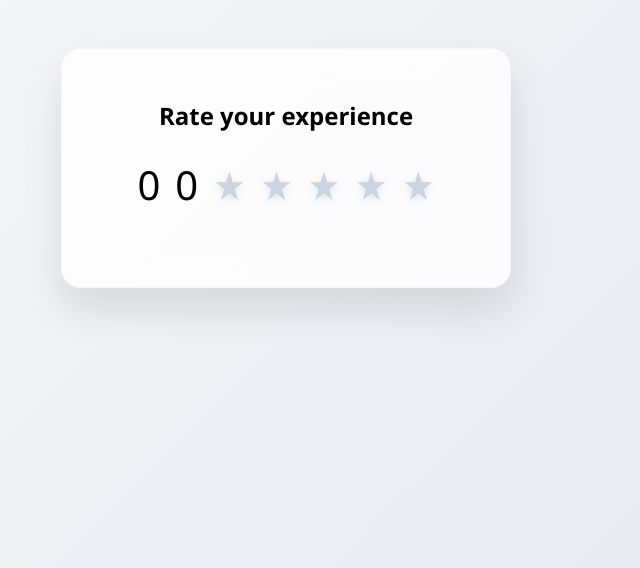
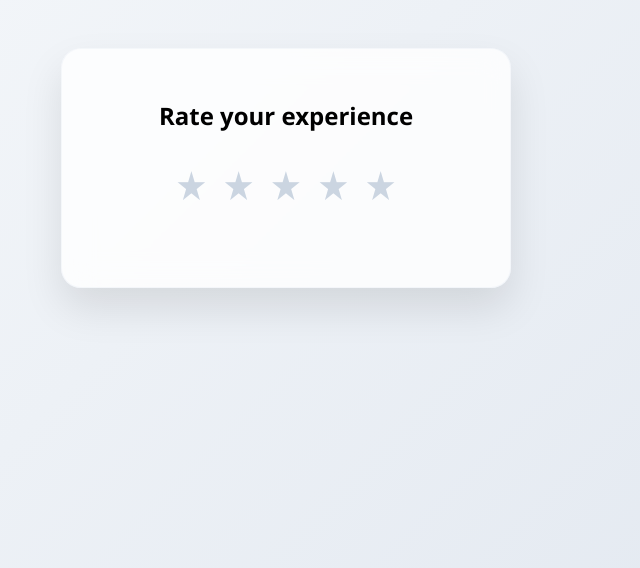
Before and after one commit to vsniranjan/rating-ui, a React app: page / in a window 1280 px wide. Shown: the part 232-800 px from the top of the page, without its empty margins (354-994 px from the left). Built offline with nearby package versions, Linux system fonts and the light colour scheme; the HTML template or start-up script is replaced by a standard one.

Commit message:
Conditional rendering

```diff
--- a/src/components/Rating.jsx
+++ b/src/components/Rating.jsx
@@ -5,26 +5,25 @@ const Rating = () => {
   const [hover, setHover] = useState(0);
 
   const stars = Array.from({ length: 5 }, (_, i) => i + 1);
+  const feedbackMessages = ["Terrible", "Poor", "Fair", "Good", "Excellent"];
 
-  const clicked = (index) => console.log(index);
   return (
     <div className='rating-container'>
       <h2>Rate your experience</h2>
       <div className='stars'>
-        <p>{hover}</p>
-        <p>{rating}</p>
-        {stars.map((star, index) => (
+        {stars.map((star) => (
           <span
             onClick={() => setRating(star)}
             onMouseEnter={() => setHover(star)}
             onMouseLeave={() => setHover(0)}
             key={star}
-            className='star'
+            className={`star ${star <= (hover || rating) ? "active" : ""}`}
           >
             {"\u2605"}
           </span>
         ))}
       </div>
+      <p className='feedback'>{feedbackMessages[rating - 1]}</p>
     </div>
   );
 };
--- a/src/index.css
+++ b/src/index.css
@@ -23,13 +23,7 @@ body {
   background: rgba(255, 255, 255, 0.8);
   backdrop-filter: blur(15px);
   box-shadow: 0 20px 40px rgba(0, 0, 0, 0.1);
-  transition: transform 0.3s ease, box-shadow 0.3s ease;
   border: 1px solid rgba(226, 232, 240, 0.3);
-}
-
-.rating-container:hover {
-  transform: translateY(-5px);
-  box-shadow: 0 30px 60px rgba(0, 0, 0, 0.15);
 }
 
 .stars {
@@ -42,20 +36,14 @@ body {
 }
 
 .star {
-  transition: all 0.3s cubic-bezier(0.4, 0, 0.2, 1);
+  transition: all 0.15s cubic-bezier(0.4, 0, 0.2, 1);
   color: #cbd5e1;
-  filter: drop-shadow(0 2px 4px rgba(0, 0, 0, 0.1));
+  /* filter: drop-shadow(0 2px 4px rgba(0, 0, 0, 0.1)); */
   position: relative;
-}
-
-.star:hover {
-  color: #64748b;
-  transform: scale(1.2) rotate(5deg);
 }
 
 .star.active {
   color: #f59e0b;
-  text-shadow: 0 0 20px rgba(245, 158, 11, 0.5);
 }
 
 .star.active::before {
```
